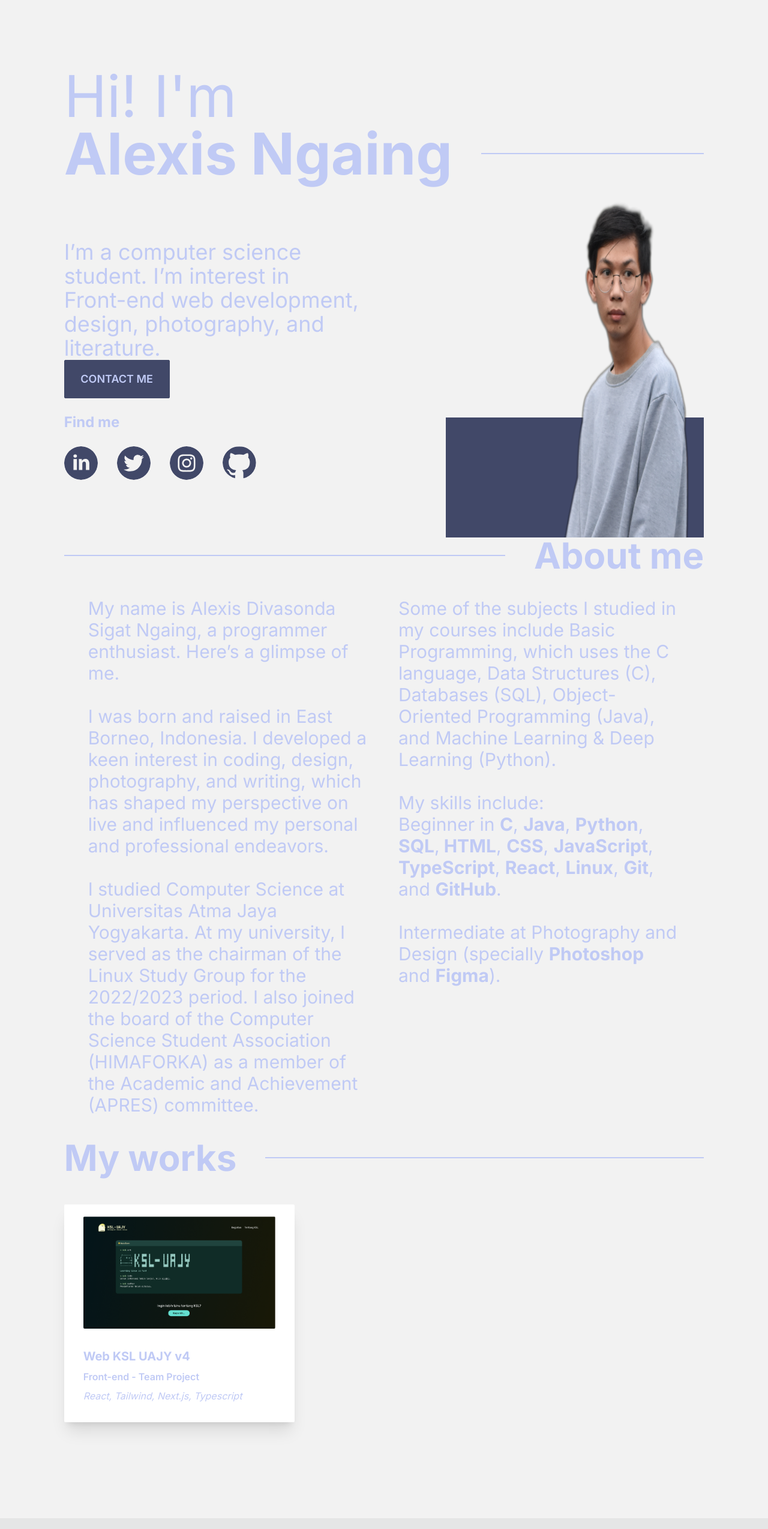
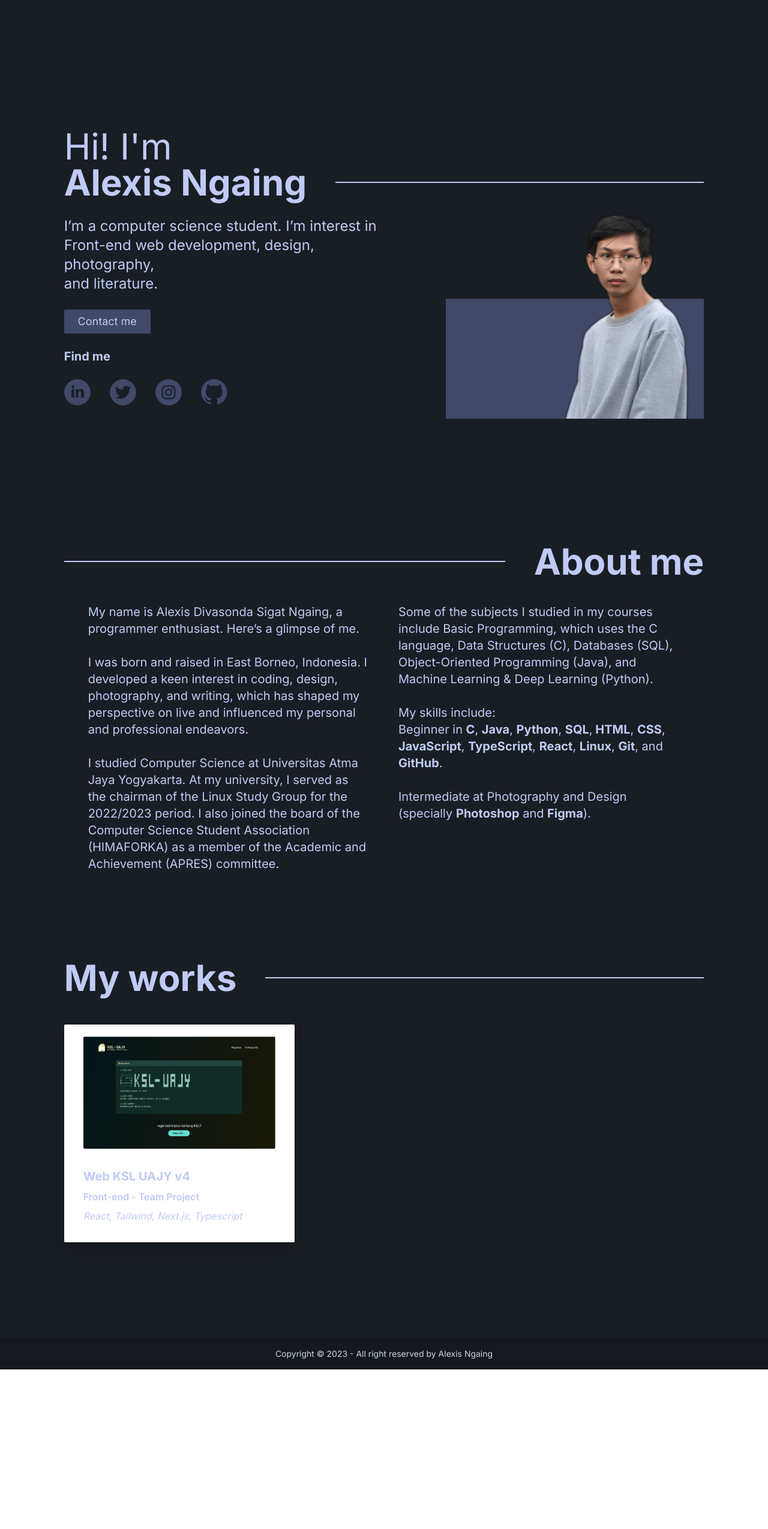
Before and after one commit to alexisngaing/alexisngaing.github.io, a Next.js app: page / in a window 1280 px wide. Shown: the top 2549 px of the page at 60% size. After the commit the page ends 2283 px from the top, so only its background shows below. Built offline with nearby package versions, Linux system fonts and the light colour scheme.

Commit message:
fix bg color & fix screen size and font size for Chrome and Edge.

```diff
--- a/app/page.tsx
+++ b/app/page.tsx
@@ -8,11 +8,11 @@ import Hero from "@/components/Hero";
 
 export default function Home() {
   return (
-    <>
+    <div className="bg-[#191e24]">
       <Hero />
       <AboutMe />
       {/* <Skills /> */}
       <Gallery />
-    </>
+    </div>
   );
 }
--- a/components/AboutMe.tsx
+++ b/components/AboutMe.tsx
@@ -2,13 +2,13 @@ import React from "react";
 
 function AboutMe() {
   return (
-    <div className="flex min-h-screen w-full flex-col items-center justify-center bg-base-200 pb-12 md:pb-0">
+    <div className="flex min-h-screen w-full flex-col items-center justify-center pb-12 md:pb-0">
       <div className="w-10/12 text-[#C0CAF5]">
         <div className="flex items-center gap-12">
           <div className="h-[2px] w-full bg-[#C0CAF5]"></div>
           <h1 className="min-w-fit text-4xl font-bold md:text-6xl">About me</h1>
         </div>
-        <div className="p-10 text-center text-lg md:grid md:grid-cols-2 md:gap-12 md:text-start md:text-3xl">
+        <div className="p-10 text-center text-lg md:grid md:grid-cols-2 md:gap-12 md:text-start md:text-xl">
           <div>
             <p>
               My name is Alexis Divasonda Sigat Ngaing, a programmer enthusiast. Here’s a glimpse of
--- a/components/Footer.tsx
+++ b/components/Footer.tsx
@@ -2,7 +2,7 @@ import React from "react";
 
 function Footer() {
   return (
-    <footer className="footer footer-center bg-base-300 p-4 text-base-content">
+    <footer className="footer footer-center bg-[#15191e] p-4 text-slate-300">
       <div>
         <p>Copyright © 2023 - All right reserved by Alexis Ngaing</p>
       </div>
--- a/components/Gallery.tsx
+++ b/components/Gallery.tsx
@@ -2,7 +2,7 @@ import React from "react";
 
 function Gallery() {
   return (
-    <div className="flex w-full flex-col items-center justify-center bg-base-200">
+    <div className="flex w-full flex-col items-center justify-center">
       <div className="w-10/12 text-[#C0CAF5]">
         <div className="flex items-center gap-12">
           <h1 className="min-w-fit text-4xl font-bold md:text-6xl">My works</h1>
--- a/components/Hero.tsx
+++ b/components/Hero.tsx
@@ -1,20 +1,21 @@
 function Hero() {
   return (
-    <div className="flex min-h-screen w-full flex-col items-center justify-center bg-base-200 pt-16 md:pt-28">
+    <div className="flex min-h-screen w-full flex-col items-center justify-center pt-16 md:pt-28">
       <div className="w-10/12 text-[#C0CAF5]">
         <div className="w-full">
-          <h1 className="text-6xl md:text-8xl">Hi! I'm</h1>
+          <h1 className="text-6xl">Hi! I'm</h1>
         </div>
 
         <div className="flex items-center gap-12 sm:text-center">
-          <h1 className="min-w-fit text-6xl font-bold md:text-8xl">Alexis Ngaing</h1>
+          <h1 className="min-w-fit text-6xl font-bold">Alexis Ngaing</h1>
           <div className="invisible h-[2px] w-full bg-[#C0CAF5] md:visible"></div>
         </div>
 
         <div className="md:grid md:grid-cols-2 md:grid-rows-2">
-          <p className="pb-6 pt-16 text-2xl md:py-24 md:pb-0 md:text-4xl">
+          <p className="mt-16 text-2xl md:my-auto md:pb-0">
             I’m a computer science student. I’m interest in <br />
-            Front-end web development, design, photography, and literature.
+            Front-end web development, design, photography,
+            <br /> and literature.
           </p>
           <div className="relative flex justify-center md:row-span-2 md:!justify-end">
             <img alt="photo" className="z-10 w-7/12 md:w-1/2" src="/images/web.png" />
@@ -26,13 +27,13 @@ function Hero() {
               href="mailto:alexisngaing@gmail.com"
               target="blank_"
             >
-              <button className="btn-primary btn h-16 w-44 rounded-sm border-[#414868] bg-[#414868] text-lg text-[#C0CAF5] hover:border-[#4b516b] hover:bg-[#4b516b]">
+              <button className="btn-primary h-10 w-36 rounded-sm border-[#414868] bg-[#414868] text-lg text-[#C0CAF5] hover:border-[#4b516b] hover:bg-[#4b516b]">
                 Contact me
               </button>
             </a>
-            <p className="py-6 text-center text-2xl font-bold md:text-start">Find me</p>
+            <p className="py-6 text-center text-xl font-bold md:text-start">Find me</p>
             <div className="flex justify-center gap-8 md:justify-normal">
-              <div className="w-14 flex-initial">
+              <div className="w-11 flex-initial">
                 <a
                   href="https://www.linkedin.com/in/alexis-divasonda-s-n-92231a222/"
                   target="blank_"
@@ -44,7 +45,7 @@ function Hero() {
                   />
                 </a>
               </div>
-              <div className="w-14 flex-initial">
+              <div className="w-11 flex-initial">
                 <a href="https://twitter.com/alexis_ngaing" target="blank_">
                   <img
                     alt="twitter"
@@ -53,7 +54,7 @@ function Hero() {
                   />
                 </a>
               </div>
-              <div className="w-14 flex-initial">
+              <div className="w-11 flex-initial">
                 <a href="https://www.instagram.com/alexisngaing/" target="blank_">
                   <img
                     alt="instagram"
@@ -62,7 +63,7 @@ function Hero() {
                   />
                 </a>
               </div>
-              <div className="w-14 flex-initial">
+              <div className="w-11 flex-initial">
                 <a href="https://github.com/alexisngaing" target="blank_">
                   <img
                     alt="github"
```
